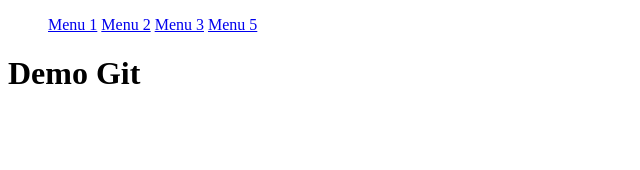
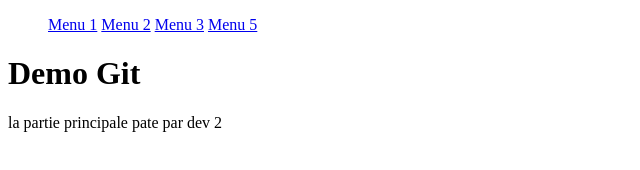
Before and after one commit to LiliaD90/projet1bis, a plain HTML site: page index.html in a window 1280 px wide. Shown: the whole page, without its empty margins (0-640 px from the left). Drawn offline with Linux system fonts and the light colour scheme.

Commit message:
ajout main

```diff
--- a/index.html
+++ b/index.html
@@ -24,5 +24,9 @@
         </nav>
     </header>
     <h1>Demo Git</h1>
+   <main>
+
+    la partie principale pate par dev 2
+   </main>
 </body>
 </html>
```
